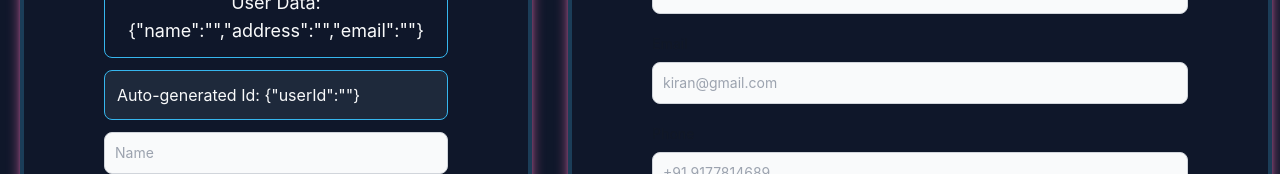
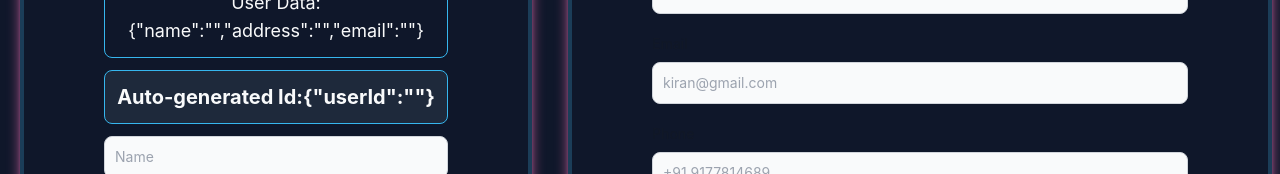
Before and after one commit to saikiran76/RounderCounter, a React (Create React App) app: page / in a window 1280 px wide. Shown: the part 506-680 px from the top of the page. Built offline with nearby package versions, Linux system fonts and the light colour scheme.

Commit message:
splitted to resuable

```diff
--- /dev/null
+++ b/src/components/Bar.js
@@ -0,0 +1,10 @@
+export const Bar = ({text="", content}) =>{
+    return(
+        <p
+        className="border-[#36B6EE] text-gray-50 border-l border-r border-t border-b rounded-lg p-3 text-center font-bold text-xl bg-[#1E293B]"
+      >
+        {text}{content}
+      </p>
+    )
+
+}
--- /dev/null
+++ b/src/components/Button.js
@@ -0,0 +1,5 @@
+export const Button = ({width, type="", name, handler =""}) =>{
+    return(
+        <button type={type} className={`rounded-md bg-gray-800 text-gray-50 border-[#1B3D58] border-l border-r border-b border-t p-3 hover:bg-[#36B6EE] duration-500 ${width}`} onClick={handler}>{name}</button>
+    )
+}
--- a/src/components/Counter.js
+++ b/src/components/Counter.js
@@ -1,5 +1,7 @@
 import { useState } from 'react';
 import { useSpring, animated } from '@react-spring/web';
+import { Button } from './Button';
+import { Bar } from './Bar';
 
 const Counter = () => {
   const [counter, setCounter] = useState(0);
@@ -36,31 +38,38 @@ const Counter = () => {
         boxShadow: '0px 4px 6px #F472B6',
       }}
     >
-      <p
+      {/* <p
         className="border-[#36B6EE] text-gray-50 border-l border-r border-t border-b rounded-lg p-3 text-center font-bold text-xl bg-[#1E293B]"
       >
         {counter}
-      </p>
+      </p> */}
+      <Bar content={counter}/>
       <h1 className="m-2 font-semibold text-center text-gray-50 text-2xl">Counter</h1>
       <div className="flex gap-2">
-        <button
+        {/* <button
           onClick={AddHandler}
           className="rounded-md bg-gray-800 text-gray-50 border-[#1B3D58] border-l border-r border-b border-t w-[20%] p-3 hover:bg-[#36B6EE] duration-500"
         >
           +
-        </button>
-        <button
+        </button> */}
+        <Button name="+" handler={AddHandler} width="w-[20%]"/>
+
+        {/* <button
           onClick={ResetHandler}
           className="rounded-md bg-gray-800 text-gray-50 border-[#1B3D58] border-l border-r border-b border-t w-[60%] p-3 hover:bg-[#36B6EE] duration-500"
         >
           <h2>Reset</h2>
-        </button>
+        </button> */}
+        <Button name="Reset" handler={ResetHandler} isOutlined width="w-[60%]" />
+        {/* <Button name="Reset" handler={ResetHandler} width="w-[60%]"/>
         <button
           onClick={DeductHandler}
           className="rounded-md bg-gray-800 text-gray-50 border-[#1B3D58] border-l border-r border-b border-t w-[20%] p-3 hover:bg-[#36B6EE] duration-500"
         >
           -
-        </button>
+        </button> */}
+        <Button name="-" handler={DeductHandler} width="w-[20%]"/>
+
       </div>
     </animated.div>
   );
--- a/src/components/Form.js
+++ b/src/components/Form.js
@@ -1,6 +1,8 @@
 import { useSelector, useDispatch } from "react-redux"
 import { setFormData, clearFormData, setUnsavedChanges } from "../utils/FormSlice";
 import { useEffect } from "react";
+import { Button } from "./Button";
+
 
 export const Form = () => {
     const dispatch = useDispatch();
@@ -87,7 +89,8 @@ export const Form = () => {
             </div>
 
 
-            <button type="submit" className="rounded-md bg-gray-800 text-gray-50 border-[#1B3D58] border-l border-r border-b border-t w-[5rem] p-3 hover:bg-[#36B6EE] duration-500">Save</button>
+            {/* <button type="submit" className="rounded-md bg-gray-800 text-gray-50 border-[#1B3D58] border-l border-r border-b border-t w-[5rem] p-3 hover:bg-[#36B6EE] duration-500">Save</button> */}
+            <Button type="submit" name="Save" width="w-[5rem]" handler={handleSubmit}/>
         </form>
     );
 };
--- a/src/components/User.js
+++ b/src/components/User.js
@@ -1,4 +1,6 @@
 import { useSelector } from "react-redux";
+import { Button } from "./Button";
+import { Bar } from "./Bar";
 
 const User = () =>{
     const userData = useSelector((state)=>state.form.userObject)
@@ -15,11 +17,13 @@ const User = () =>{
                 })}
             </p>
 
-            <p className="border-[#36B6EE] border-l border-r border-t border-b rounded-lg mx-auto text-gray-50 p-3 bg-[#1E293B]">Auto-generated Id: {JSON.stringify({"userId": userData.userId})}</p>
+            {/* <p className="border-[#36B6EE] border-l border-r border-t border-b rounded-lg mx-auto text-gray-50 p-3 bg-[#1E293B]">Auto-generated Id: {JSON.stringify({"userId": userData.userId})}</p> */}
+            <Bar text="Auto-generated Id:" content={JSON.stringify({"userId": userData.userId})}/>
 
-            <input type="email" placeholder="Name" className="bg-gray-50 border border-gray-300 text-gray-900 text-sm rounded-lg focus:ring-[#36B6EE] focus:border-[#36B6EE] block w-full p-2.5 dark:bg-gray-700 dark:border-gray-600 dark:placeholder-gray-400 dark:text-gray-50 dark:focus:ring-[#36B6EE] dark:focus:border-[#36B6EE] m-3 mx-auto" required />
+            <input name="name" type="name" placeholder="Name" className="bg-gray-50 border border-gray-300 text-gray-900 text-sm rounded-lg focus:ring-[#36B6EE] focus:border-[#36B6EE] block w-full p-2.5 dark:bg-gray-700 dark:border-gray-600 dark:placeholder-gray-400 dark:text-gray-50 dark:focus:ring-[#36B6EE] dark:focus:border-[#36B6EE] m-3 mx-auto" required />
 
-            <button type="submit" className="rounded-md bg-gray-800 text-gray-50 border-[#1B3D58] border-l border-r border-b border-t p-3 hover:bg-[#36B6EE] duration-500 w-full">Save</button>
+            {/* <button type="submit" className="rounded-md bg-gray-800 text-gray-50 border-[#1B3D58] border-l border-r border-b border-t p-3 hover:bg-[#36B6EE] duration-500 w-full">Save</button> */}
+            <Button name="Save" width="w-full" type="submit"/>
         </div>
     )
 }
```
